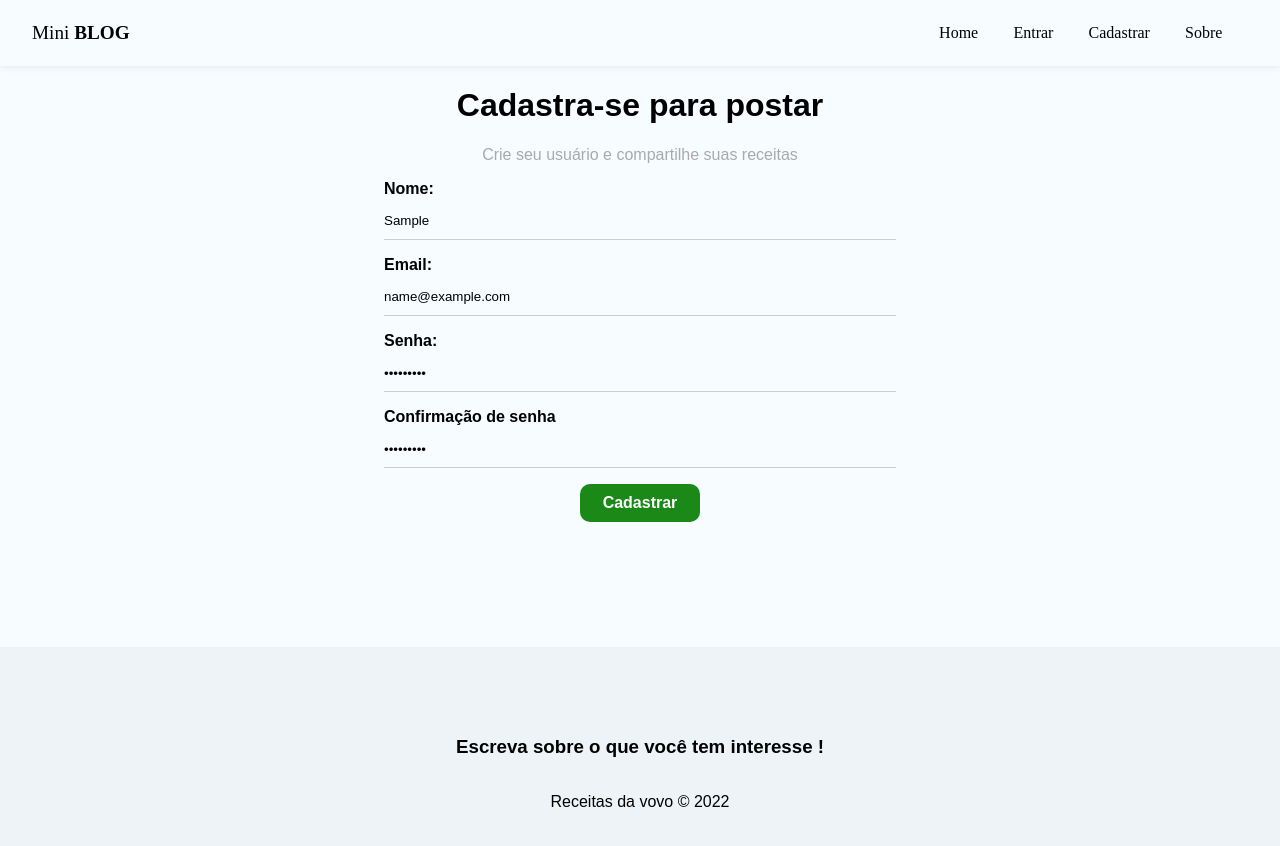
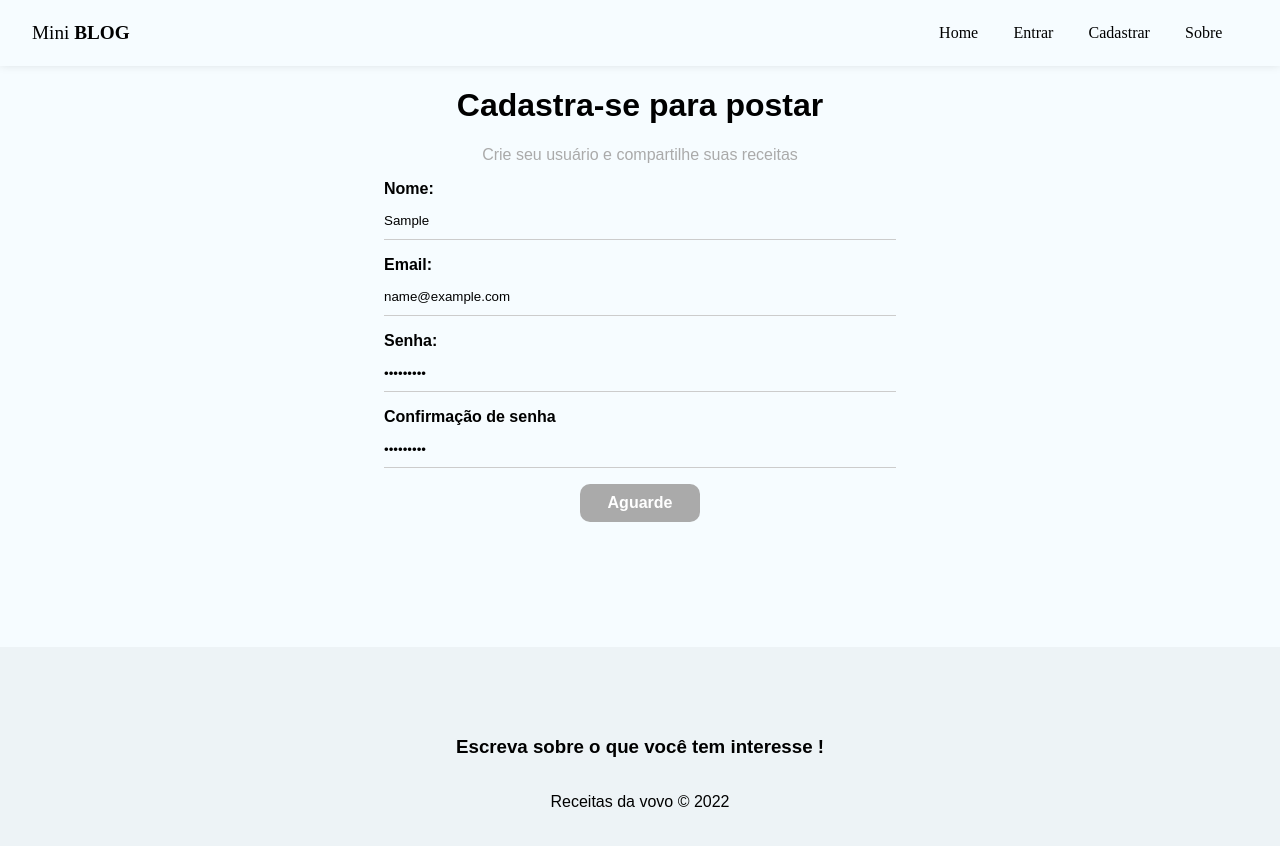
Before and after one commit to HugoRambo/Blog_receitas, a React (Create React App) app: page /register in a window 1280 px wide. Both pictures are taken after typing "Sample", "name@example.com", "Sample123", "Sample123" into the empty fields and a click on the button "Cadastrar". Shown: the top 846 px of the page. Built offline with nearby package versions, Linux system fonts and the light colour scheme; no server answers.

Commit message:
Criação das rotas de autenticação

```diff
--- a/src/App.js
+++ b/src/App.js
@@ -1,17 +1,24 @@
 
 import './App.css';
 import {BrowserRouter, Routes, Route, Navigate} from 'react-router-dom'
+
+//context
+import {  AuthProvider }from "./context/AuthContenxt"
+
+
+//Pages
 import Home from './pages/Home/Home';
 import About from './pages/About/About';
 import Navbar from './component/Navbar'
 import Footer from './component/Footer';
 import Login from './pages/Login/Login';
 import Register from './pages/Register/Register';
-//Pages
+
 
 function App() {
   return (
     <div className="App">
+      <AuthProvider>
       <BrowserRouter>
       <Navbar/>
         <div className='container'>
@@ -22,8 +29,10 @@
               <Route path= '/register' element={<Register/>}></Route>
             </Routes>
         </div>
+        <Footer/>
       </BrowserRouter>
-      <Footer/>
+      </AuthProvider>
+
     </div>
   );
 }
--- /dev/null
+++ b/src/context/AuthContenxt.js
@@ -0,0 +1,12 @@
+//Importar dois hooks do proprio react
+import {    useContext, createContext } from "react"
+const AuthContext = createContext()
+
+export function AuthProvider ({ children, value}){
+    return <AuthContext.Provider value= {value}>{children}</AuthContext.Provider>
+}
+
+export function useAuthValue(){
+    return useContext(AuthContext)
+}
+//
--- a/src/firebase/config.js
+++ b/src/firebase/config.js
@@ -1,7 +1,7 @@
 // Import the functions you need from the SDKs you need
 import { initializeApp } from "firebase/app";
 import { getAnalytics } from "firebase/analytics";
-import {getFirestore} from "firebase/firebase"
+import {getFirestore} from "firebase/firestore"
 // TODO: Add SDKs for Firebase products that you want to use
 // https://firebase.google.com/docs/web/setup#available-libraries
 
@@ -23,4 +23,4 @@
 
 const db = getFirestore(app)
 
-export {    db  }
+export {   db  }
--- /dev/null
+++ b/src/hooks/useAuthentication.js
@@ -0,0 +1,82 @@
+import {db} from "../firebase/config"
+
+//Criando a autenticação
+import { async } from '@firebase/util'
+import {
+    getAuth,
+    createUserWithEmailAndPassword,
+    signInWithEmailAndPassword,
+    updateProfile,
+    signOut
+}from 'firebase/auth'
+
+import {useState, useEffect} from 'react'
+//Configurando minha authenticação
+export const useAuthentication = () =>{
+    const [error, setError] = useState(null)
+    const [loading, setLoading] =useState(null)
+
+    // cleanup
+    // deal with memory leak
+    //Cancelar que não for preciso do componente
+    const [cancelled, setCancelled] = useState(false)
+    const auth = getAuth()
+    //Criando função para reaproveitar depois
+    function checkIfIsCancelled() {
+        if (cancelled) {
+            return
+        }
+    }
+    const createUser = async (data) =>{
+        checkIfIsCancelled()
+        // se não tiver cancelado, eu torno ela true
+        setLoading(true)
+        setError(null)
+        //Validação usando o try catch
+        try {
+            //Await devido ter que esperar usuário chegar
+            //Try tento criar o usuário
+            const {user} = await createUserWithEmailAndPassword(
+                auth,
+                data.email,
+                data.password
+            )
+            //quando chegar o usuário
+            await updateProfile(user, {
+                displayName: data.displayName
+            })
+            setLoading(false)
+
+            return user
+            //No cath caso não funcione ele cai aqui
+        }catch (error) {
+            console.log(error.message)
+            console.log(typeof error.message)
+            //Adicionando mensagem de erro
+            let systemErrorMessage
+            if (error.message.includes("Password")) {
+                systemErrorMessage = "A senha precisa conter pelo menos 6 digitos"
+            } else if (error.message.includes("email-already")){
+                systemErrorMessage = "E-mail já cadastrado. "
+            }else {
+                systemErrorMessage = "Ocorreu um erro, pr favpr tente mais tarde"
+            }
+            setLoading(false)
+            setError(systemErrorMessage)
+        }
+
+    }
+
+    //Adicionar o use Effect como true quando cancelo
+    useEffect(() =>{
+        return () => setCancelled(true)
+    }, [])
+
+    //Acabou esse proceso eu retorno os outros itens
+    return {
+        auth,
+        createUser,
+        error,
+        loading
+    }
+}
--- a/src/pages/Register/Register.js
+++ b/src/pages/Register/Register.js
@@ -1,6 +1,8 @@
 
 import styles from './Register.module.css'
 import {  useState, useEffect} from "react"
+import { AuthErrorCodes } from 'firebase/auth'
+import { useAuthentication } from '../../hooks/useAuthentication'
 
 
 const Register = () => {
@@ -19,9 +21,15 @@
   //Verificação de algum erro
   const [error, setError] = useState("")
 
+  //Trago do meu useAuthentication algumas informações, visto que já tem um erro de front, eu renomei para erro de back
+  const {createUser, error: authError, loading}= useAuthentication()
+
+
+
+
   //Botao de validar todos dados em formulário
   // (e) é para nao enviar formulário
-  const handleSubmit = (e) => {
+  const handleSubmit = async (e) => {
     e.preventDefault()
     setError("")
   //Quando envio formulário eu apago os erros.
@@ -35,9 +43,19 @@
     setError("As senhas precisam ser iguais")
     return
   }
-  console.log(user)
+
+  //Espero a resposta do firebase
+  const res = await createUser(user)
+
+
+  console.log(res)
   }
-
+  //Criar um useEffect aqui que valida qual tipo de erro é e cham o do hook
+  useEffect(() => {
+    if(authError){
+      setError(authError)
+    }
+  }, [authError])
   return (
     <div className={styles.register}>
         <h1>Cadastra-se para postar</h1>
@@ -82,8 +100,9 @@
             value={confirmPassword}
             onChange={(e) => setConfirmPassword(e.target.value)}/>
           </label>
-          <button className='btn'>Cadastrar</button>
           {/*colocar mensagem de erro abaixo do  botao*/ }
+          {!loading && <button className="btn">Cadastrar</button>}
+          {loading && <button className="btn" disabled>Aguarde</button>}
           {error && <p className="error"> {error}</p>}
 
         </form>
```
